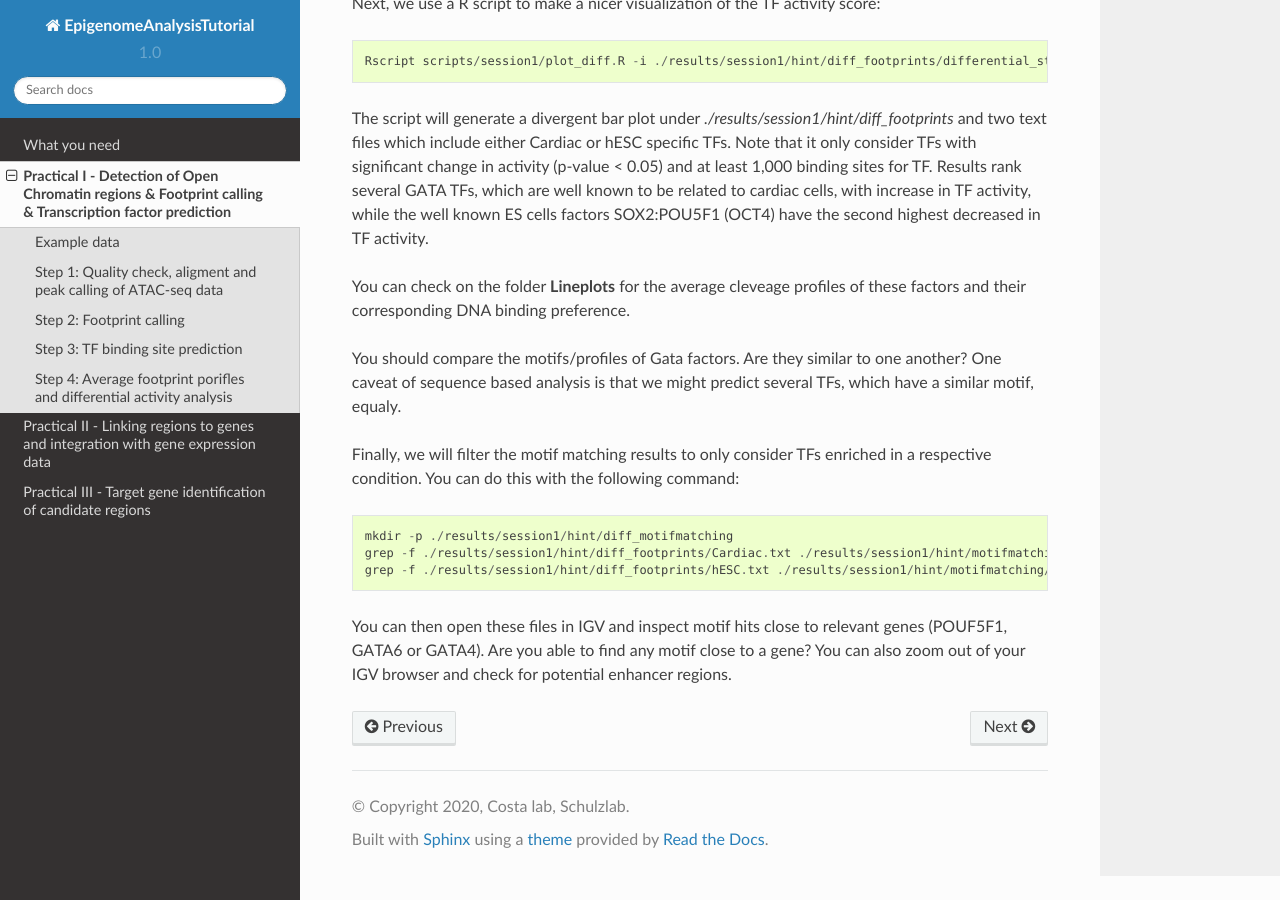
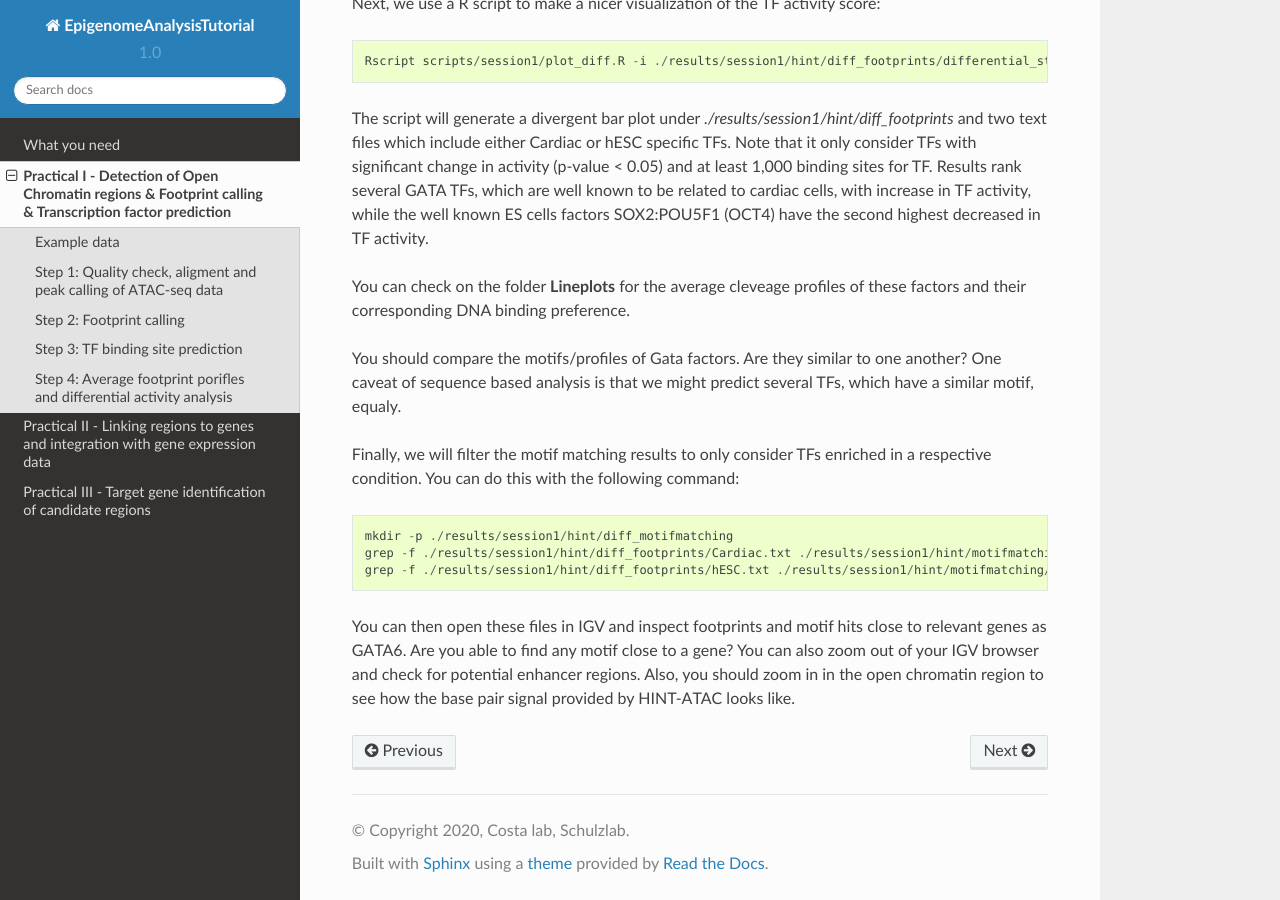
Before and after one commit to SchulzLab/EpigenomeAnalysisTutorial-2020, a Sphinx documentation site: the page built from docs/Practical1.rst, in a window 1280 px wide and 900 px high, scrolled down 4079 px. Built offline with Sphinx 7.4.7 and the Read the Docs theme 2.0.0, drawn with Linux system fonts in a browser that asks for light colours.

Commit message:
Update Practical1.rst

```diff
--- a/docs/Practical1.rst
+++ b/docs/Practical1.rst
@@ -122,4 +122,4 @@ Finally, we will filter the motif matching results to only consider TFs enriched
     grep -f ./results/session1/hint/diff_footprints/Cardiac.txt ./results/session1/hint/motifmatching/Cardiac_mpbs.bed > ./results/session1/hint/diff_motifmatching/Cardiac_mpbs.bed
     grep -f ./results/session1/hint/diff_footprints/hESC.txt ./results/session1/hint/motifmatching/hESC_mpbs.bed > ./results/session1/hint/diff_motifmatching/hESC_mpbs.bed
 
-You can then open these files in IGV and inspect motif hits close to relevant genes (POUF5F1, GATA6 or GATA4). Are you able to find any motif close to a gene? You can also zoom out of your IGV browser and check for potential enhancer regions.
+You can then open these files in IGV and inspect footprints and motif hits close to relevant genes as GATA6. Are you able to find any motif close to a gene? You can also zoom out of your IGV browser and check for potential enhancer regions. Also, you should zoom in in the open chromatin region to see how the base pair signal provided by HINT-ATAC looks like.
```
